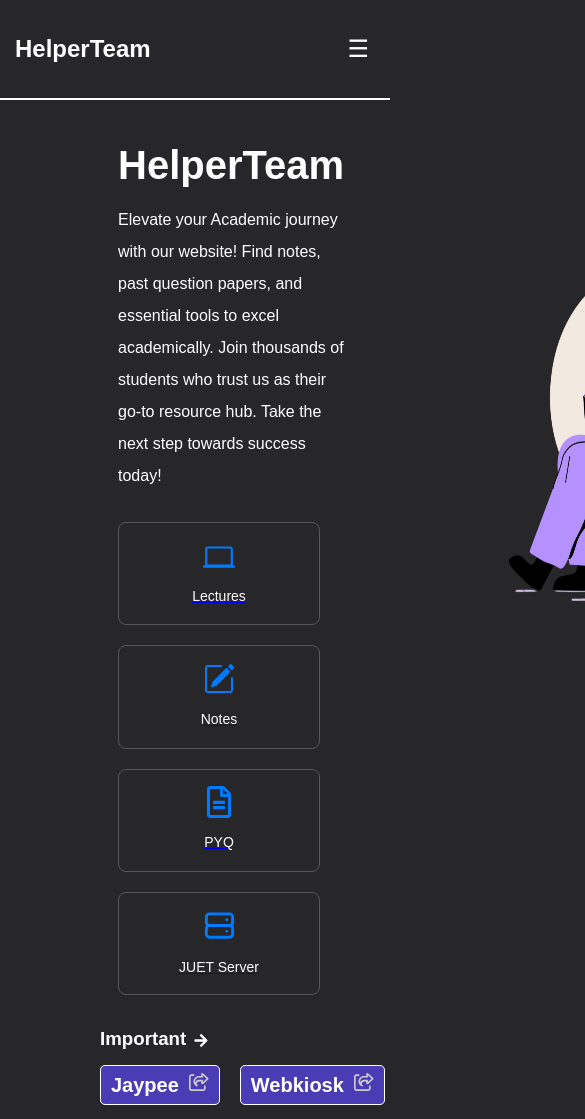
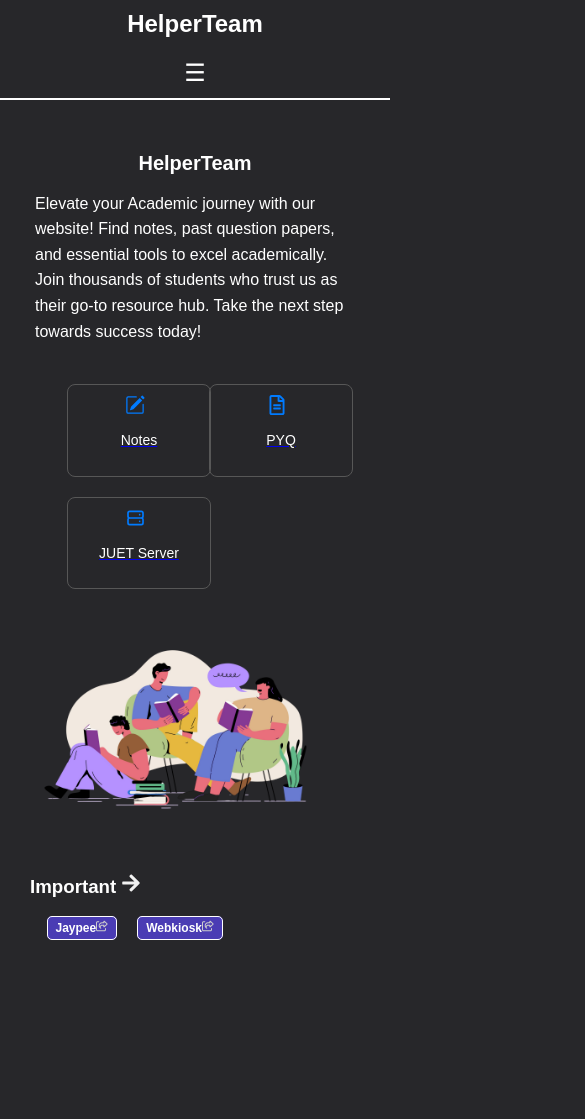
Before and after one commit to Indranil102/Helper_Team, a React (Create React App) app: page / in a window 390 px wide. Shown: the top 1119 px of the page, 585 px wide, since content can reach past the window. After the commit the page ends 972 px from the top, so only its background shows below. Built offline with nearby package versions, Linux system fonts and the light colour scheme; a web font is replaced by a local one.

Commit message:
responsive homepage pyqpage

```diff
--- a/src/Component/Navbar/Navbar.css
+++ b/src/Component/Navbar/Navbar.css
@@ -37,6 +37,7 @@ body {
     background: none;
     border: none;
     cursor: pointer;
+
 }
 
 .helper {
@@ -100,6 +101,7 @@ body {
         left: 0;
         padding: 10px 0;
         border-top: 1px solid white;
+        z-index: 10;
     }
 
     .helper.active {
--- a/src/Component/Navbar/Navbar.jsx
+++ b/src/Component/Navbar/Navbar.jsx
@@ -18,7 +18,7 @@ const Navbar = () => {
             <ul className={`helper ${menuActive ? 'active' : ''}`}>
                 <Link to="/"><li><button>Home</button></li></Link>
                 <Link to="/Pyq"><li><button>PYQ</button></li></Link>
-                <Link to="/Lectures"><li><button>Lectures</button></li></Link>
+                {/*<Link to="/Lectures"><li><button>Lectures</button></li></Link>*/}
                 <Link to="/Notes"><li><button>Notes</button></li></Link>
                 <Link to="/Juetserver"><li><button>JUET Server</button></li></Link>
                 <Link to="/About"><li><button>About</button></li></Link>
--- a/src/Pages/home/HomePage.css
+++ b/src/Pages/home/HomePage.css
@@ -1,128 +1,105 @@
-
 body {
     max-width: 100%;
     overflow-x: hidden;
+    margin: 0;
+    font-family: Arial, sans-serif;
 }
-svg{
-    color:#cccccc;
+
+svg {
+    color: #cccccc;
 }
+
 .Navbar {
     background-color: rgb(39, 39, 42);
     width: 100%;
     height: 60px;
-    margin: 0 auto;
     display: flex;
     align-items: center;
     justify-content: space-between;
-
     padding: 0 15px;
     transition: width 0.3s ease-in-out;
-    border-style: solid;
-    border-color: white;
-    border-width: 0 0 2px 0;
-
-
+    border-bottom: 2px solid white;
+    box-sizing: border-box;
 }
-
-
 
 .helper {
     display: flex;
     align-items: center;
-    border: #ffffff;
-
-    max-width: 100%;
-    list-style-type: none;
-
-    max-height: fit-content;
-
+    list-style: none;
+    flex-wrap: wrap; /* Wrap for smaller screens */
+    padding: 0;
+    margin: 0;
 }
 
 .helper h2 {
-    margin-left: 50px;
-    margin-right: 470px;
+    margin: 0 15px;
     font-weight: 800;
     font-size: 26px;
-    gap: 15px;
     color: #ffffff;
     cursor: pointer;
 }
 
-h4 button {
-    margin-top: 2px;
-    margin-left: 30px;
+h4 button,
+.helper .signin {
     color: rgb(208, 207, 207);
-    border: 2px solid rgb(39,39,42);
+    border: 2px solid rgb(39, 39, 42);
     background: none;
     padding: 8px 16px;
     border-radius: 25px;
     cursor: pointer;
-    font-size: 20px;
-    transition: border-color 0.3s ease-in-out, color 0.3s ease-in-out, transform 0.3s ease-in-out;
+    font-size: 18px;
+    transition: border-color 0.3s ease, color 0.3s ease, transform 0.3s ease;
+    margin: 5px;
 }
 
-h4 button:hover {
-    border: 2px solid purple;
+h4 button:hover,
+.helper .signin:hover {
+    border-color: purple;
     color: white;
-
-    transform: scale(1.1);
-
-
     transform: scale(1.1) translateY(-2px);
 }
 
-.helper .signin {
-    margin:0 0 0 30px;
-    color: rgb(239, 238, 238);
-    border: 2px solid rgb(39,39,42);
-    background: none;
-    padding: 8px 16px;
-    border-radius: 25px;
-    cursor: pointer;
-    font-family: Arial, sans-serif;
-    font-size: 20px;
-    transition: all 0.3s ease;
+.content {
+    display: flex;
+    flex-wrap: wrap; /* Makes the layout responsive */
+    gap: 20px;
+    background-color: rgb(39, 39, 42);
+    padding: 20px;
+    box-sizing: border-box;
 }
 
-.helper button:hover {
-    color: white;
-    border-color: white;
-    transform: scale(1.1) translateY(-2px);
-}
-
-.content{
-    max-width: 100%;
-    height: 100%;
-    background-color: rgb(39,39,42);
-    display: flex;
-}
 .left-Content {
-    max-width: 600px;
-    margin: 15px 100px;
-    padding: 18px;
+    flex: 1 1 300px; /* Flexible width, with a minimum size of 300px */
+    padding: 15px;
+    box-sizing: border-box;
 }
 
 .left-Content h2 {
-   margin-top: 10px;
-    font-size: 40px;
+    font-size: 36px;
     color: #ffffff;
-    margin-bottom: 10px;
+    margin-bottom: 15px;
+    text-align: left;
 }
 
 .left-Content p {
     font-size: 16px;
     color: #ffffff;
-    line-height: 2;
-    margin-bottom: 30px;
+    line-height: 1.6;
 }
-.right img{
-    width: 600px;
-    height: 70vh;
+
+.right img {
+    width: 100%; /* Image scales for responsiveness */
+    max-width: 600px;
+    height: auto;
+    margin: 0 auto;
 }
+
 .container {
     display: flex;
+    flex-wrap: wrap;
     gap: 20px;
-    flex-wrap: wrap;
+    margin-left: 10%;
+    margin-top: 40px;
 }
 
 .click {
@@ -130,9 +107,10 @@ h4 button:hover {
     flex-direction: column;
     align-items: center;
     justify-content: center;
-    background-color: none;
+    width: 100%;
+    max-width: 200px;
+    min-width: 100px;
     height: 12vh;
-    width: 200px;
     border-radius: 8px;
     border: 1px solid rgb(87, 87, 87);
     transition: transform 0.3s ease, box-shadow 0.3s ease;
@@ -142,75 +120,60 @@ h4 button:hover {
 .click p {
     font-size: 14px;
     color: #ffffff;
-    margin: 8px 0 0 0;
     text-align: center;
-
 }
 
 .click:hover {
     transform: translateY(-5px);
-    background-color: blueviolet
+    background-color: blueviolet;
 }
-.extra{
+
+.extra {
     color: #ffffff;
-   margin:0 0 0 100px;
+    margin: 15px auto;
+    padding: 0 30px;
 }
-.extra img{
-    padding: 0px;
-}
-.extra .imp{
+
+.extra .imp {
     display: flex;
     align-items: center;
+    margin-left: 5%;
     gap: 20px;
+    flex-wrap: wrap;
+}
+
+.extra h3 {
     margin: 0;
 }
-.extra h3{
-    margin: 0;
-    gap: 15px;
-}
-.extra h3 svg{
-    color: #fff !important;
-    width: 20px;
-    height: 15px;
 
-
-}
-.extra .imp h5 a{
+.extra .imp h5 a {
     text-decoration: none;
-    padding: 8px 10px;
+    padding: 8px 16px;
     border: 1px solid white;
-    border-radius:5px ;
+    border-radius: 5px;
     color: white;
-    font-size: 20px;
+    font-size: 16px;
     background-color: rgb(74, 60, 180);
     transition: transform 0.3s ease, box-shadow 0.3s ease;
     cursor: pointer;
-    margin: 20px 0 0 0;
-}
-.extra .imp h5 a svg{
-    margin-left: 10px;
-}
-.extra .imp h5:hover{
-    transform: translateY(-5px);
-
 }
 
+.extra .imp h5:hover {
+    transform: translateY(-5px);
+}
 
 .click svg,
 .extra h3 svg {
-  font-size: 24px;
-  color: #4CAF50;
+    font-size: 20px;
+    color: #f1f1f1;
     margin-right: 8px;
-  vertical-align: middle;
+    height: 20px;
 }
-
 
 .HeroSection .click svg {
     font-size: 32px;
     color: #007BFF;
-  margin: 2px auto;
 }
-
 
 .click svg:hover,
 .extra h3 svg:hover {
@@ -218,3 +181,92 @@ h4 button:hover {
     transform: scale(1.1);
     transition: all 0.2s ease-in-out;
 }
+
+/* Responsive Design with Media Queries */
+
+/* Tablet View */
+@media (max-width: 1024px) {
+    .Navbar {
+        flex-direction: column;
+        height: auto;
+        padding: 10px;
+    }
+
+    .helper {
+        justify-content: center;
+    }
+
+    .left-Content h2 {
+        font-size: 30px;
+        text-align: center;
+    }
+
+    .content {
+        flex-direction: column;
+        align-items: center;
+    }
+
+    .extra .imp {
+        flex-direction: row;
+    }
+}
+
+/* Mobile View */
+@media (max-width: 768px) {
+    .helper h2 {
+        font-size: 22px;
+        text-align: center;
+    }
+
+    h4 button,
+    .helper .signin {
+        font-size: 16px;
+        padding: 8px 12px;
+    }
+
+    .left-Content h2 {
+        font-size: 24px;
+    }
+
+    .right img {
+        max-width: 90%;
+    }
+
+    .extra .imp h5 a {
+        font-size: 14px;
+        padding: 6px 12px;
+    }
+}
+
+/* Small Mobile View */
+@media (max-width: 480px) {
+    .Navbar {
+        padding: 10px;
+    }
+
+    .helper h2 {
+        font-size: 20px;
+    }
+
+    h4 button,
+    .helper .signin {
+        font-size: 14px;
+        padding: 6px 10px;
+    }
+
+    .left-Content h2 {
+        font-size: 20px;
+        text-align: center;
+    }
+
+    .click {
+        max-width: 100%;
+        height: auto;
+        padding: 10px;
+    }
+
+    .extra .imp h5 a {
+        font-size: 12px;
+        padding: 4px 8px;
+    }
+}
--- a/src/Pages/home/HomePage.jsx
+++ b/src/Pages/home/HomePage.jsx
@@ -23,12 +23,12 @@ const HomePage = () => {
                  Find notes, past question papers, and essential tools to excel academically.
                  Join thousands of students who trust us as their go-to resource hub. Take the next step towards success today!</p>
                 <div className="container">
-                    <Link to='/Lectures'>
+                    {/*<Link to='/Lectures'>
                     <div className="click">
                         <RxLaptop />
                         <p>Lectures</p>
                     </div>
-                    </Link>
+                    </Link>*/}
                     <Link to='/Notes'>
                     <div className="click">
                         <BsPencilSquare />
--- a/src/Pages/pyq/Pyq.jsx
+++ b/src/Pages/pyq/Pyq.jsx
@@ -23,9 +23,6 @@ const Pyq = () => {
 
 
     <div>
-
-
-
       <div className="second-part">
         <div className='second-two'><CiStickyNote /> PREVIOUS YEAR QUESTION </div>
         <div class="dropdown">
```
Lines whose indentation alone changed are shown as unchanged.
